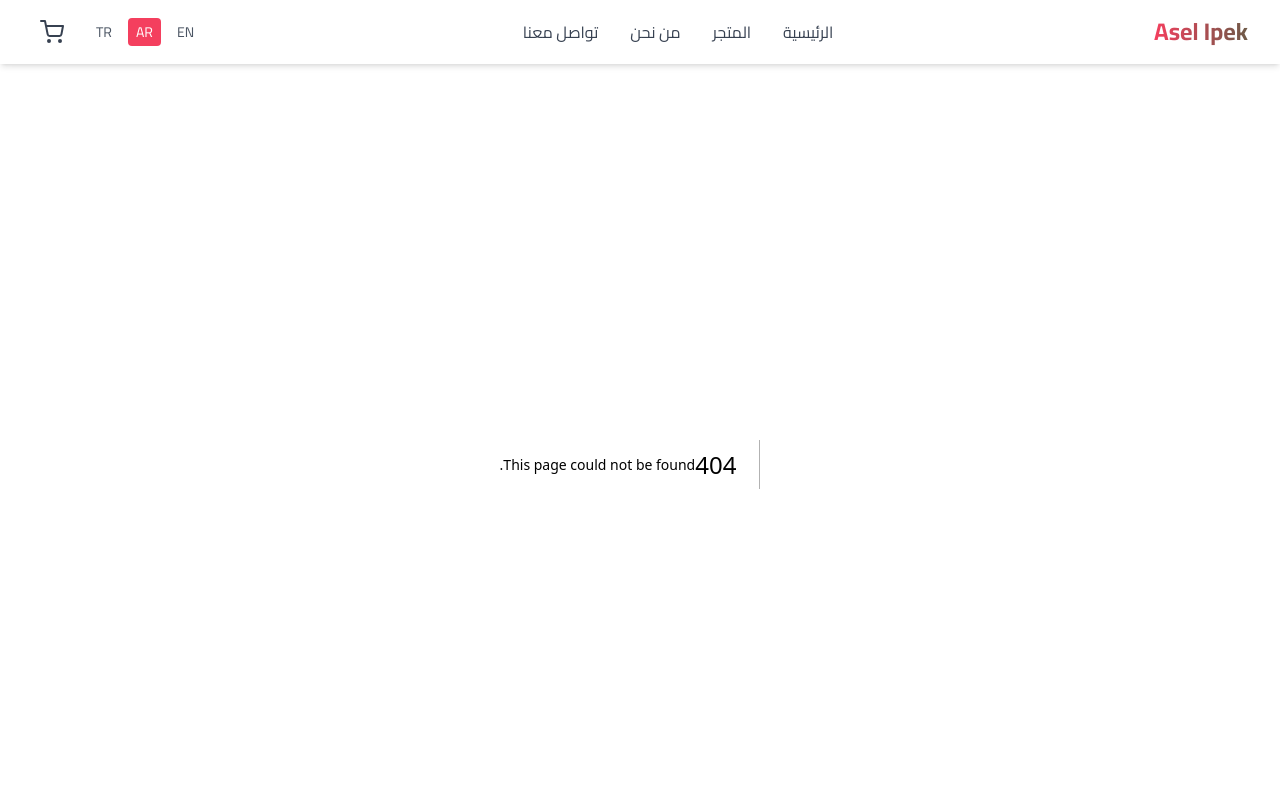
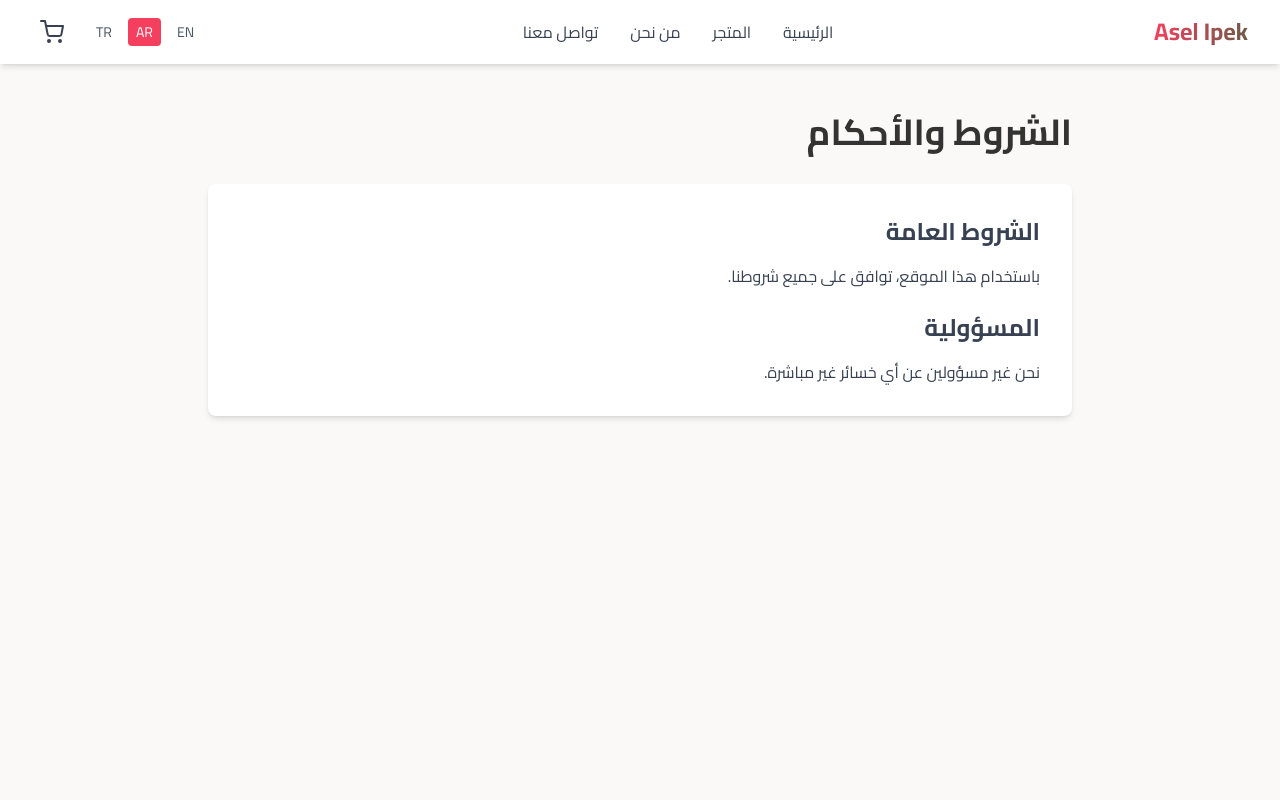
Before and after one commit to fruil7777-oss/asel-ipek-store, a Next.js app: page /terms in a window 1280 px wide. Before the commit this address had no page. Shown: the top 800 px of the page. Built offline with nearby package versions, Linux system fonts and the light colour scheme.

Commit message:
📄 Add Terms & Conditions page with Turkish support

```diff
--- /dev/null
+++ b/src/app/(shop)/terms/page.tsx
@@ -0,0 +1,52 @@
+'use client'
+
+import { useThemeStore } from '@/store/themeStore'
+import { motion } from 'framer-motion'
+
+export default function TermsPage() {
+  const { isArabic, language, isRTL } = useThemeStore()
+
+  return (
+    <div className={`max-w-4xl mx-auto px-4 py-12 ${isRTL() ? 'rtl' : 'ltr'}`}>
+      <motion.h1
+        initial={{ opacity: 0 }}
+        animate={{ opacity: 1 }}
+        className="text-4xl font-bold mb-8"
+      >
+        {isArabic() ? 'الشروط والأحكام' : language === 'tr' ? 'Şartlar ve Koşullar' : 'Terms & Conditions'}
+      </motion.h1>
+
+      <motion.div
+        initial={{ opacity: 0, y: 20 }}
+        animate={{ opacity: 1, y: 0 }}
+        className="bg-white p-8 rounded-lg shadow-md space-y-6 text-gray-700"
+      >
+        <section>
+          <h2 className="text-2xl font-bold mb-4">
+            {isArabic() ? 'الشروط العامة' : language === 'tr' ? 'Genel Şartlar' : 'General Terms'}
+          </h2>
+          <p>
+            {isArabic()
+              ? 'باستخدام هذا الموقع، توافق على جميع شروطنا.'
+              : language === 'tr'
+              ? 'Bu siteyi kullanarak, tüm koşullarımızı kabul etmiş olursunuz.'
+              : 'By using this site, you agree to all our terms.'}
+          </p>
+        </section>
+
+        <section>
+          <h2 className="text-2xl font-bold mb-4">
+            {isArabic() ? 'المسؤولية' : language === 'tr' ? 'Sorumluluk' : 'Liability'}
+          </h2>
+          <p>
+            {isArabic()
+              ? 'نحن غير مسؤولين عن أي خسائر غير مباشرة.'
+              : language === 'tr'
+              ? 'Dolaylı kayıplar için sorumlu değiliz.'
+              : 'We are not liable for any indirect losses.'}
+          </p>
+        </section>
+      </motion.div>
+    </div>
+  )
+}
```
